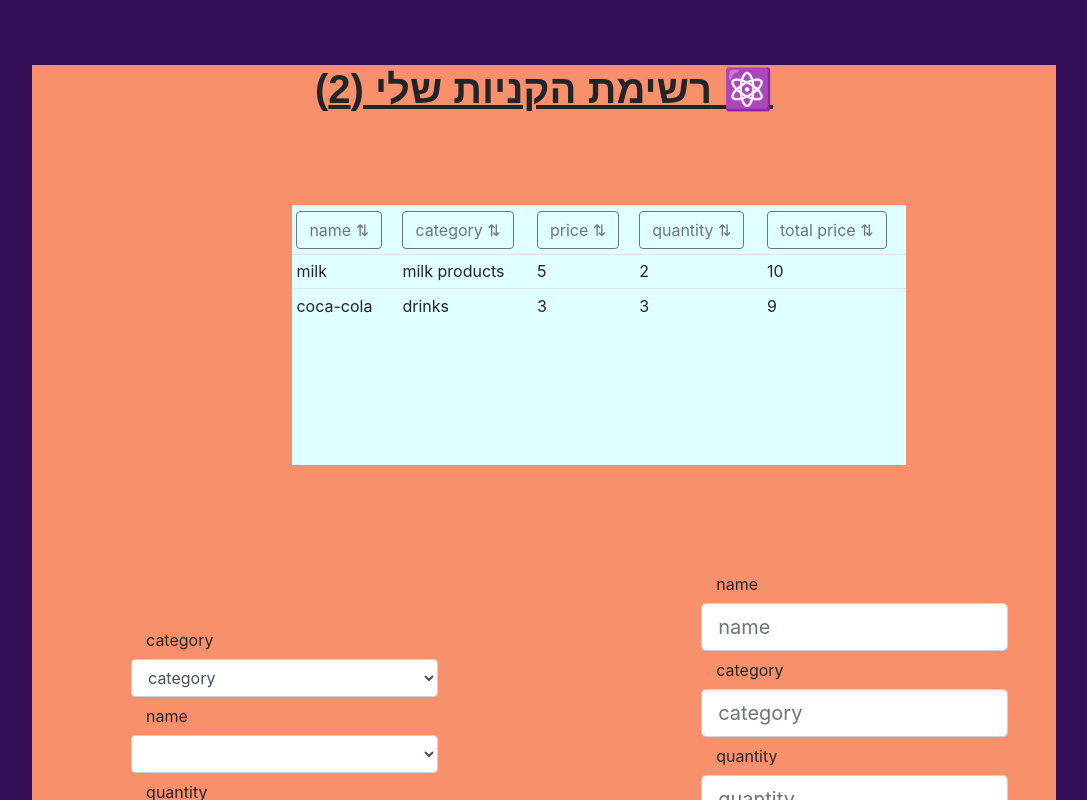
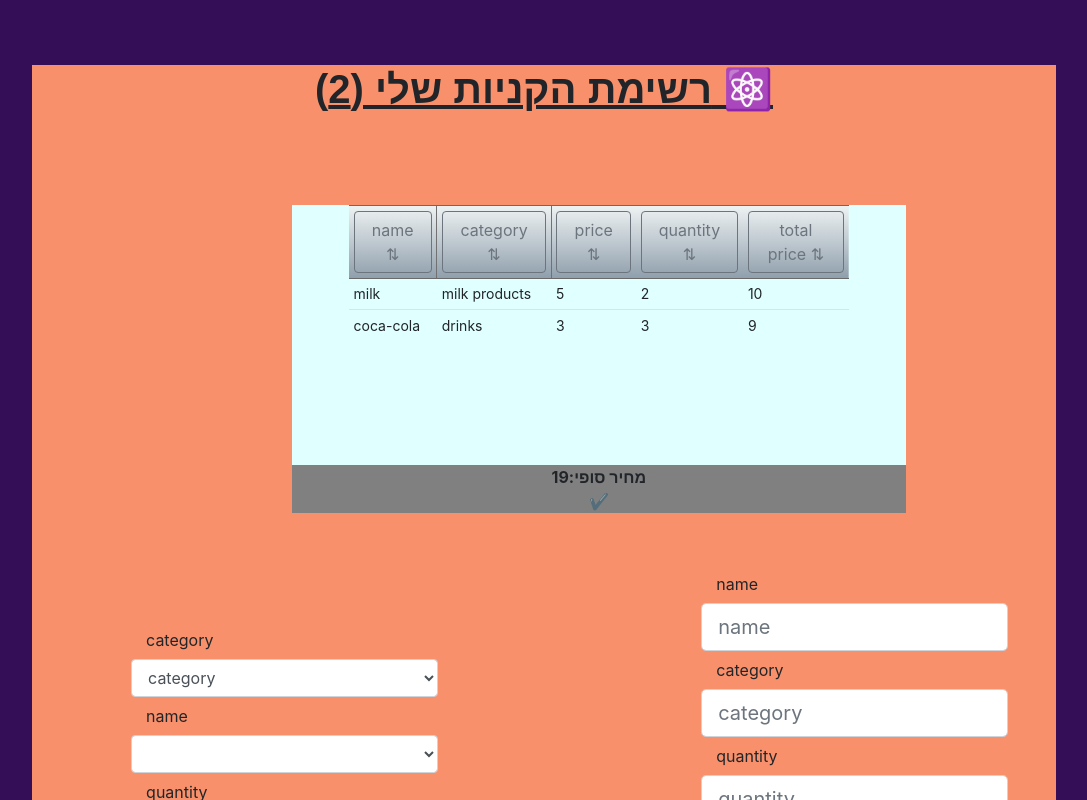
Before and after one commit to lielgerbi/shoppingBag, a React (Create React App) app: page / in a window 1280 px wide. Shown: the top 800 px of the page, without its empty margins (74-1161 px from the left). Built offline with nearby package versions, Linux system fonts and the light colour scheme.

Commit message:
update table after add item

```diff
--- a/src/App.js
+++ b/src/App.js
@@ -38,7 +38,6 @@ function App() {
                     {name: "צלי" , category: categories[0]},
                     {name: "סטייק" , category: categories[0]}]
 
-
   const onSubmitForm = data => {
     console.log(forms);
     debugger;
@@ -51,6 +50,7 @@ function App() {
   };
 
    const [error] = useState(null);
+   const [order] = useState([{name:"catgory" , direction: -1} ,{name:"price" , direction: -1} ,{name:"total" , direction: -1}]);
    const [selectCategory , setCategory] = useState(null);
    const [forms , setForm]= useState(true);
    const [rows , setRows]  = useState([{ id :'1',name : 'milk' ,category : 'milk products', price :'5' , quantity: '2'},
@@ -79,11 +79,41 @@ function App() {
     console.log(rows);
   }
 
-  function sortBy(colName){
-    setRows(rows.sort((a, b) => parseFloat(a.price) - parseFloat(b.price)));
-    console.log(rows)
+  function getsum () {
+    return rows.reduce((a, b) => a + ((b.price  || 0)*(b.quantity  || 0)), 0);
+  }
+  function changeSort (sortValue) {
+    setCategory(sortValue);
+    order[(order.findIndex(element => element.name = sortValue))].direction *=-1;
     debugger;
   }
+
+  function sortArr(select){
+    var sortRows;
+    debugger;
+    if(select!= null){
+      var orederDir = order[(order.findIndex(element => element.name = select))].direction;
+      if (orederDir=== 1)
+      {
+            sortRows =rows.sort((a,b) => (a[select]> b[select]) ? 1 : ((b[select] > a[select]) ? -1 : 0))
+            debugger;
+      }
+      else{
+        sortRows =rows.sort((a,b) => (a[select]< b[select]) ? 1 : ((b[select] < a[select]) ? -1 : 0))
+        debugger;
+      }
+
+    }
+    else
+    {
+      sortRows = rows
+      debugger;
+    }
+    console.log(sortRows)
+    debugger;
+    return sortRows;
+  }
+
   if (error) {
     return <div>Error: {error.message}</div>;
   }
@@ -96,21 +126,22 @@ function App() {
           <h1 className= {`title`}>רשימת הקניות שלי ({productsInBag}) ⚛️</h1>
           <div id="divInCenter">
             {/* <DataGrid rows={rows} columns={columns} pageSize={5} checkboxSelection /> */}
-            <table class="table table-sm">
+            <div  id="table-wrapper">
+            <table  id="process-manager-table" class="table table-sm">
           <tbody>
             <tr>
               <th scope="col">
                 <button type="button"  class="btn btn-outline-secondary">name ⇅</button></th>
               <th scope="col">
-              <button type="button" class="btn btn-outline-secondary">category ⇅ </button></th>
+              <button type="button" onClick={() => changeSort("category")} class="btn btn-outline-secondary">category ⇅ </button></th>
               <th scope="col">
-              <button type="button" onClick={() => sortBy("price")} class="btn btn-outline-secondary">price ⇅ </button></th>
+              <button type="button" onClick={() => changeSort("price")} class="btn btn-outline-secondary">price ⇅ </button></th>
               <th scope="col">
                 <button type="button"  class="btn btn-outline-secondary">quantity ⇅</button></th>
               <th scope="col">
                 <button type="button"  class="btn btn-outline-secondary">total price ⇅</button></th>
             </tr>
-            {rows.map(item => {
+            {sortArr(selectCategory).map(item => {
               return (
                 <tr>
                   <td>{item.name}</td>
@@ -123,7 +154,17 @@ function App() {
             })}
           </tbody>
         </table>
-          </div>
+        </div>
+        <div  id="totalPrice">
+            מחיר סופי:{getsum()}
+            {getsum()< 20 &&
+            <div>✔</div>
+            }
+            {getsum()>20 &&
+            <div>❌</div>
+            }
+        </div>
+        </div>
         </div>
 
 
--- a/src/app.css
+++ b/src/app.css
@@ -31,6 +31,41 @@
   margin: -100px 0 0 -150px;
   background: lightcyan;
 }
+#totalPrice {
+  text-align: center;
+  font-weight: bold;
+  background: gray;
+}
+#table-wrapper {
+  height: 260px;
+ width: 500px;
+ padding: 0px;
+ margin: 0px auto 0px auto;
+ overflow: auto;
+}
+
+table {
+ width: 100%;
+ max-height: 50px;
+ padding: 15px;
+ text-align: left;
+ border-collapse: collapse;
+}
+table > tbody > tr {
+ font-size: 14px;
+ /* color: #474747;
+ background-color: #E2E2E2; */
+}
+table > tbody > tr:first-child {
+ font-size: 16px;
+ /* color: #454545; */
+ outline: 1px solid #6A6A6A;
+ background: linear-gradient(to top, #8e9eab, #eef2f3);
+}
+table > tbody > tr > th {padding: 5px 10px;}
+table > tbody > tr > th:nth-child(1),
+table > tbody > tr > th:nth-child(2) {border-right: 1px solid #717171;}
+table > tbody > tr > td {padding:2px 5px 2px 10px;}
 
 #divInleft{
   position: relative;
```
Also changed, not shown: 1 other file (tests, documents, lock files or other folders).
